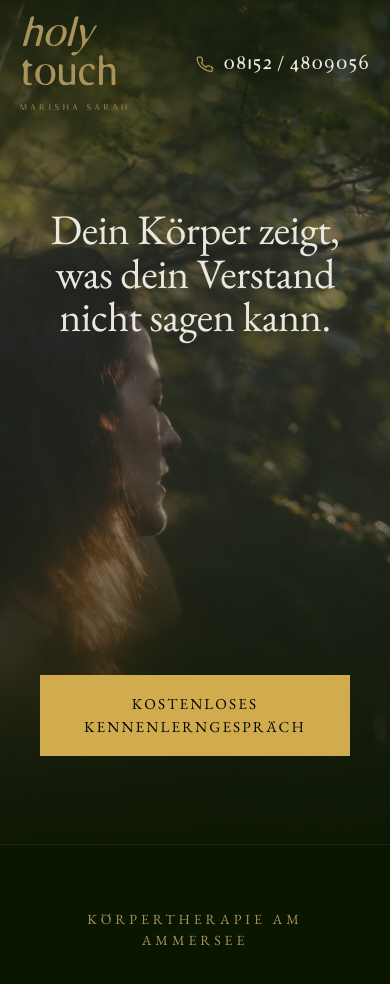
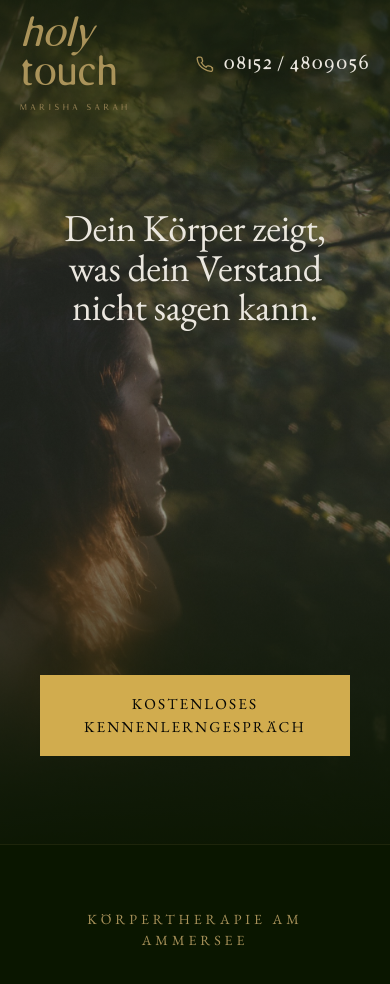
Before and after one commit to felixheberle/webseite-holytouch, a Next.js app: page / in a window 390 px wide. Shown: the top 984 px of the page. Built offline with nearby package versions, Linux system fonts and the light colour scheme.

Commit message:
Mobile-Polish: Header-gap (Telefon 1 Zeile bis 360px), CTA-Button-Padding (Spezifität), Hero-Headline 3 Zeilen (clamp-Min 2.375rem), Gesicht-Zoom

```diff
--- a/components/Hero.tsx
+++ b/components/Hero.tsx
@@ -48,7 +48,7 @@ export function Hero({
         <p
           className="font-display hero-headline"
           style={{
-            fontSize: 'clamp(2.625rem, 5.5vw, 5.75rem)',
+            fontSize: 'clamp(2.375rem, 5.5vw, 5.75rem)',
             lineHeight: 1.04,
             letterSpacing: '-0.01em',
             color: 'oklch(93% 0.012 85)',
```
